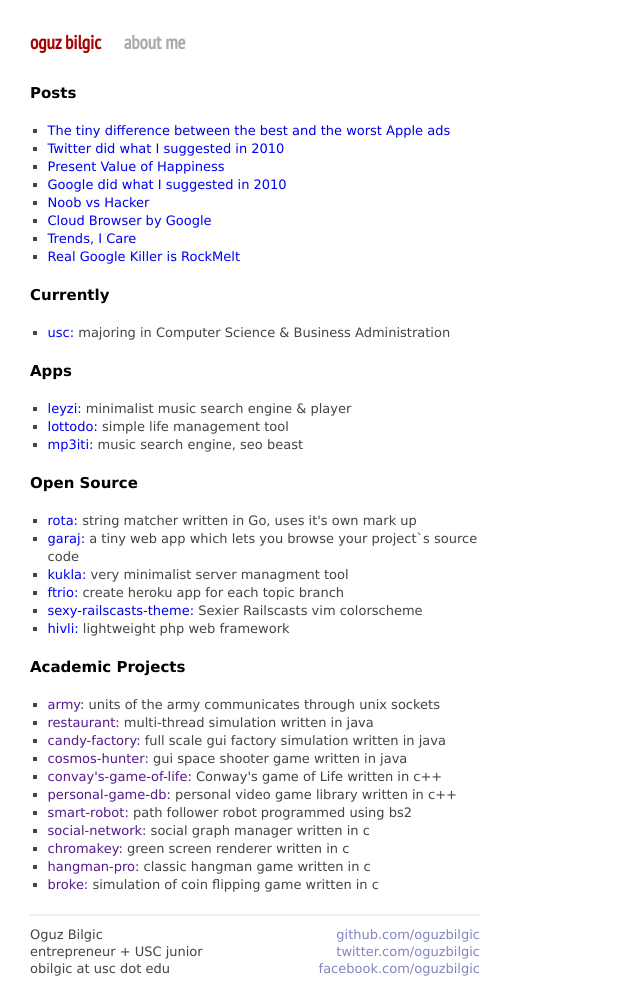
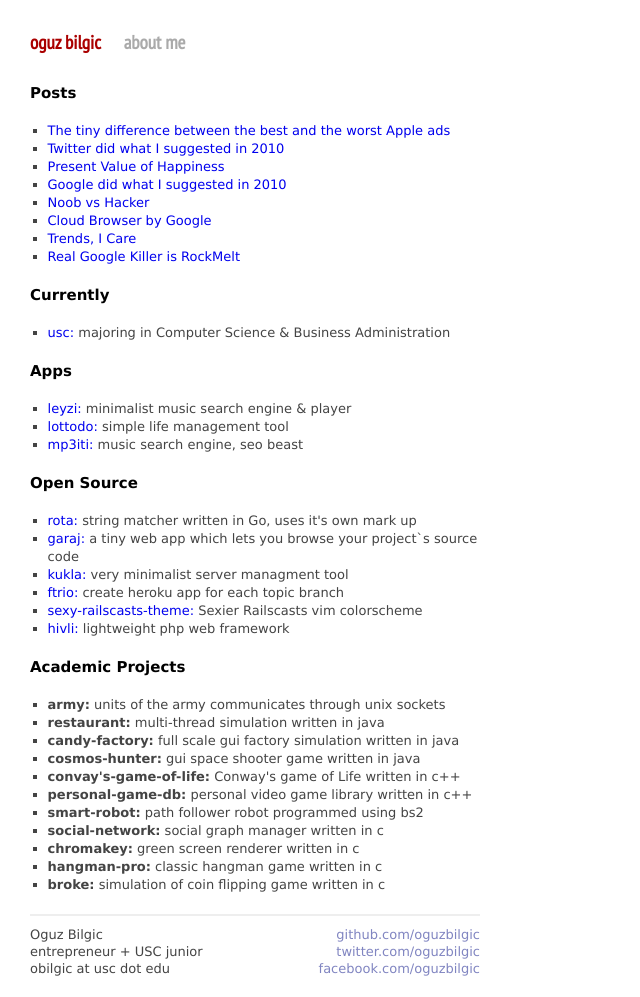
Before and after one commit to oguzbilgic/oguzbilgic.github.com, a Jekyll site: the page built from index.html, in a window 1280 px wide. Shown: the whole page, without its empty margins (0-640 px from the left). Built offline with Jekyll 4.4.1, drawn with Linux system fonts in a browser that asks for light colours; Markdown is read by kramdown in place of the engine named in the settings.

Commit message:
Make Academic projects strong

```diff
--- a/index.html
+++ b/index.html
@@ -35,17 +35,17 @@
 
   <h2>Academic Projects</h2>
   <ul class="posts">
-    <li><a href="">army:</a> units of the army communicates through unix sockets</li>
-    <li><a href="">restaurant:</a> multi-thread simulation written in java</li>
-    <li><a href="">candy-factory:</a> full scale gui factory simulation written in java</li>
-    <li><a href="">cosmos-hunter:</a> gui space shooter game written in java</li>
-    <li><a href="">convay's-game-of-life:</a> Conway's game of Life written in c++</li>
-    <li><a href="">personal-game-db:</a> personal video game library written in c++</li>
-    <li><a href="">smart-robot:</a> path follower robot programmed using bs2</li>
-    <li><a href="">social-network:</a> social graph manager written in c</li>
-    <li><a href="">chromakey:</a> green screen renderer written in c</li>
-    <li><a href="">hangman-pro:</a> classic hangman game written in c</li>
-    <li><a href="">broke:</a> simulation of coin flipping game written in c</li>
+    <li><strong>army:</strong> units of the army communicates through unix sockets</li>
+    <li><strong>restaurant:</strong> multi-thread simulation written in java</li>
+    <li><strong>candy-factory:</strong> full scale gui factory simulation written in java</li>
+    <li><strong>cosmos-hunter:</strong> gui space shooter game written in java</li>
+    <li><strong>convay's-game-of-life:</strong> Conway's game of Life written in c++</li>
+    <li><strong>personal-game-db:</strong> personal video game library written in c++</li>
+    <li><strong>smart-robot:</strong> path follower robot programmed using bs2</li>
+    <li><strong>social-network:</strong> social graph manager written in c</li>
+    <li><strong>chromakey:</strong> green screen renderer written in c</li>
+    <li><strong>hangman-pro:</strong> classic hangman game written in c</li>
+    <li><strong>broke:</strong> simulation of coin flipping game written in c</li>
   </ul>
 
 </div>
```
